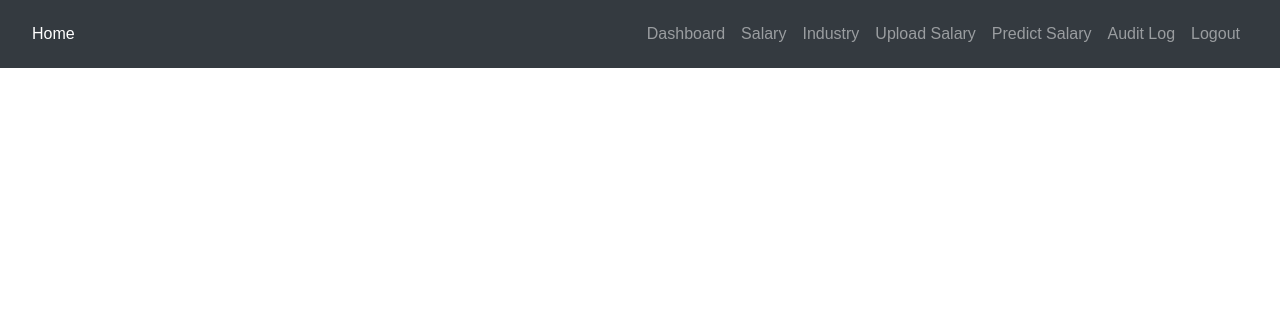
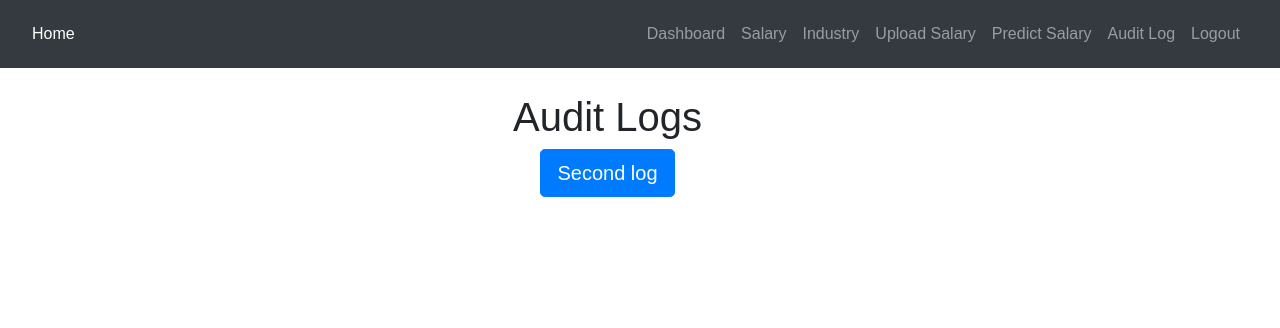
Before and after one commit to ict3x03-2022-team32/ict3x03-2022-team32, a Flask app: template application/templates/logs.html in a window 1280 px wide. Shown: the top 328 px of the page. Run offline with Flask 3, Linux system fonts and the light colour scheme; the template is opened without the code that fills it, so the values that code supplies are empty; the visitor is signed in with stand-in values (Sample User, id 1); parts of the project's set-up code (start-up, migrations or seed data) failed here and were passed over; some libraries are stand-ins or nearby versions.

Commit message:
update logging

```diff
--- a/application/templates/logs.html
+++ b/application/templates/logs.html
@@ -7,7 +7,7 @@
  .table-responsive{
     width: 100%;
     margin-bottom: 50px;
-    margin-top: 50px;
+    margin-top: 20px;
     margin-left: 20px;
     margin-right: 20px;
     overflow-y: hidden;
@@ -26,12 +26,26 @@ td{
     text-align: center;
     border: 2px solid rgb(0, 0, 0);
 }
+.audit{
+    text-align: center;
+    margin-right: 65px;
+    font-weight: bold;
+}
 </style>
+
 <html lang="en">
     <head>
         <title> Audit logs </title>
     </head>
     <body>
+        <div class="audit">
+            <h1>
+                Audit Logs
+            </h1>
+            <a href="new_log.html">
+                <button class="btn btn-primary btn-lg">Second log</button>
+            </a>
+        </div>
         <div class="table-responsive">
             <!-- <table class="table">
                 <thead>
```
Also changed, not shown: application/templates/new_log.html (added, +51 -0 lines).
